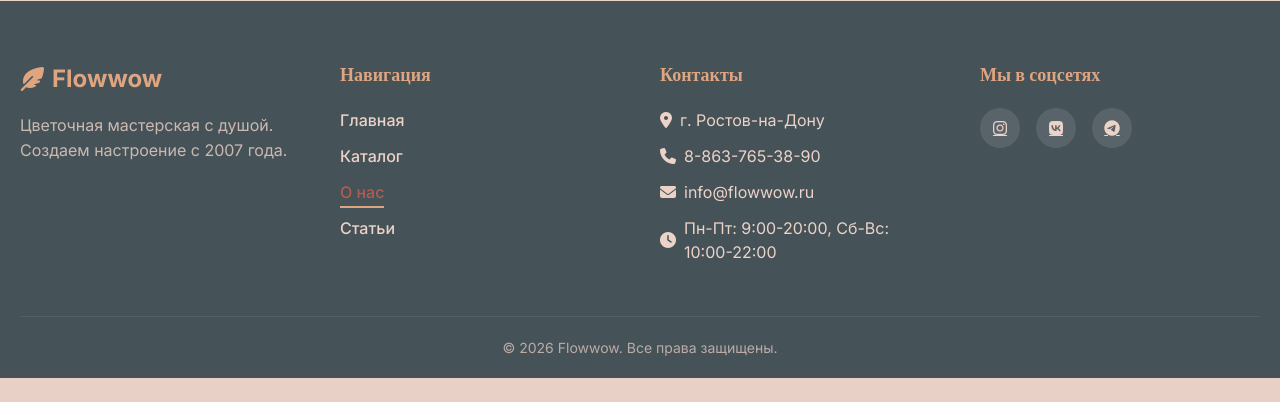
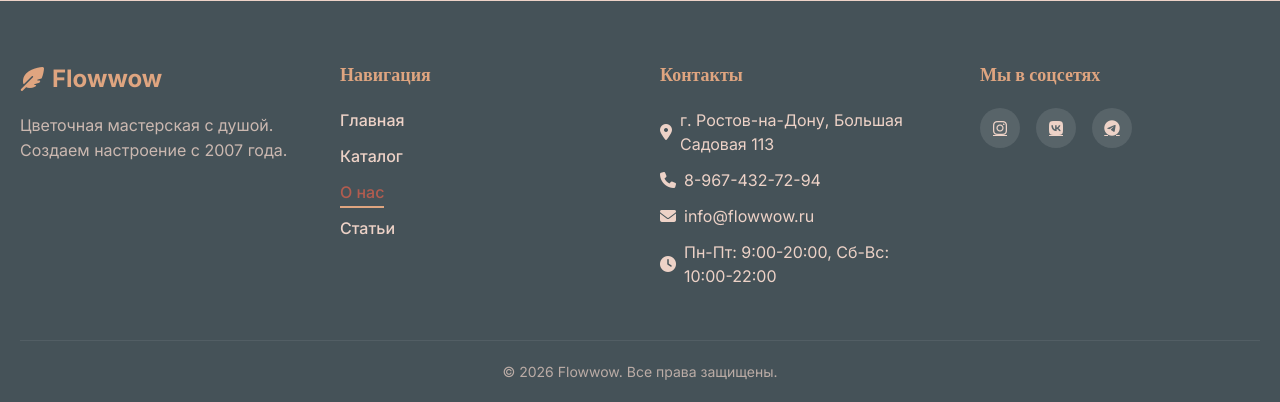
Before and after one commit to kyuuuiii/flowers, a Django app: page /about/ in a window 1280 px wide. Shown: the part 2782-3184 px from the top of the page. Before the commit the page ends 3160 px from the top, so only its background shows below. Run offline with Django 5.2, Linux system fonts and the light colour scheme.

Commit message:
Update layout.html

```diff
--- a/flowwow/templates/flowwow/layout.html
+++ b/flowwow/templates/flowwow/layout.html
@@ -73,8 +73,8 @@
                 <div class="footer__col">
                     <h3 class="footer__title">Контакты</h3>
                     <ul class="footer__links">
-                        <li><i class="fas fa-map-marker-alt"></i> г. Ростов-на-Дону</li>
-                        <li><i class="fas fa-phone"></i> 8-863-765-38-90</li>
+                        <li><i class="fas fa-map-marker-alt"></i> г. Ростов-на-Дону, Большая Садовая 113</li>
+                        <li><i class="fas fa-phone"></i> 8-967-432-72-94</li>
                         <li><i class="fas fa-envelope"></i> info@flowwow.ru</li>
                         <li><i class="fas fa-clock"></i> Пн-Пт: 9:00-20:00, Сб-Вс: 10:00-22:00</li>
                     </ul>
@@ -83,9 +83,9 @@
                 <div class="footer__col">
                     <h3 class="footer__title">Мы в соцсетях</h3>
                     <div class="footer__social">
-                        <a href="#" aria-label="Instagram"><i class="fab fa-instagram"></i></a>
-                        <a href="#" aria-label="VK"><i class="fab fa-vk"></i></a>
-                        <a href="#" aria-label="Telegram"><i class="fab fa-telegram"></i></a>
+                        <a href="https://www.instagram.com" aria-label="Instagram"><i class="fab fa-instagram"></i></a>
+                        <a href="https://vk.com" aria-label="VK"><i class="fab fa-vk"></i></a>
+                        <a href="https://www.instagram.com" aria-label="Telegram"><i class="fab fa-telegram"></i></a>
                     </div>
                 </div>
             </div>
```
